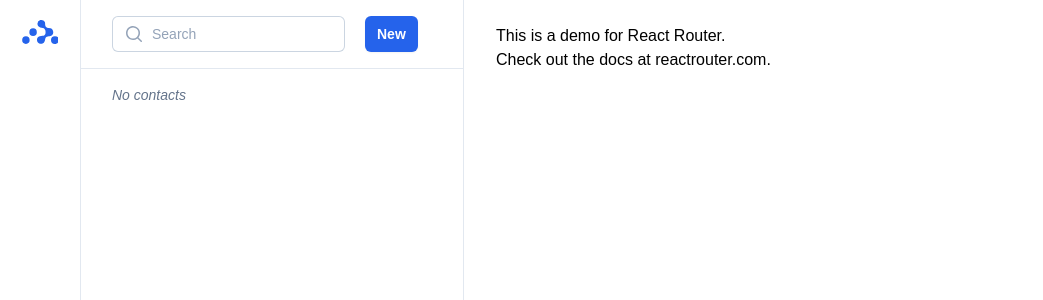
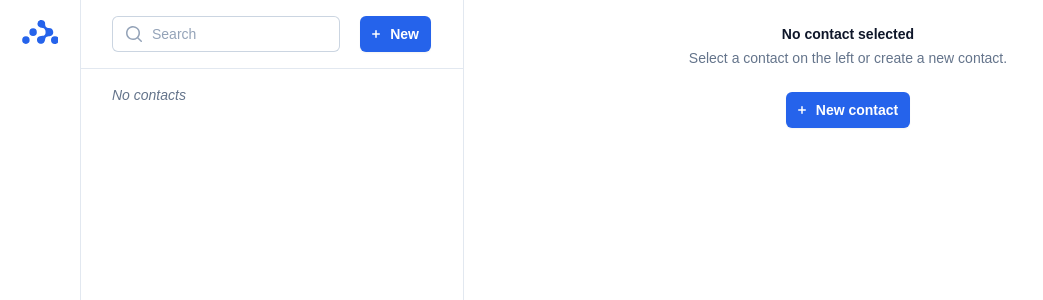
Before and after one commit to zelinka-marek/react-router-v6-tutorial, a React (Vite) app: page / in a window 1280 px wide. Shown: the top 300 px of the page, without its empty margins (0-1043 px from the left). Built offline with nearby package versions, Linux system fonts and the light colour scheme; a web font is replaced by a local one.

Commit message:
style index page

```diff
--- /dev/null
+++ b/src/components/empty.jsx
@@ -0,0 +1,11 @@
+export function Empty({ title, description, children }) {
+  return (
+    <div className="flex flex-col items-center">
+      <h3 className="text-sm font-semibold text-gray-900">{title}</h3>
+      {description ? (
+        <p className="mt-1 text-sm text-gray-500">{description}</p>
+      ) : null}
+      {children ? <div className="mt-6">{children}</div> : null}
+    </div>
+  );
+}
--- a/src/routes/index.jsx
+++ b/src/routes/index.jsx
@@ -1,10 +1,22 @@
+import { PlusSmallIcon } from "@heroicons/react/20/solid";
+import { Form } from "react-router-dom";
+import { Empty } from "../components/empty";
+
 export default function Index() {
   return (
-    <p id="zero-state">
-      This is a demo for React Router.
-      <br />
-      Check out{" "}
-      <a href="https://reactrouter.com">the docs at reactrouter.com</a>.
-    </p>
+    <Empty
+      title="No contact selected"
+      description="Select a contact on the left or create a new contact."
+    >
+      <Form method="post">
+        <button
+          type="submit"
+          className="flex items-center gap-1 rounded-md bg-blue-600 px-3 py-2 text-sm font-semibold text-white shadow-sm hover:bg-blue-500 focus-visible:outline focus-visible:outline-2 focus-visible:outline-offset-2 focus-visible:outline-blue-600"
+        >
+          <PlusSmallIcon className="-ml-1.5 h-5 w-5" />
+          New contact
+        </button>
+      </Form>
+    </Empty>
   );
 }
--- a/src/routes/root.jsx
+++ b/src/routes/root.jsx
@@ -1,4 +1,4 @@
-import { StarIcon } from "@heroicons/react/20/solid";
+import { PlusSmallIcon, StarIcon } from "@heroicons/react/20/solid";
 import {
   Form,
   NavLink,
@@ -38,9 +38,10 @@ export default function Root() {
             <Form method="post">
               <button
                 type="submit"
-                className="rounded-md bg-blue-600 px-3 py-2 text-sm font-semibold text-white shadow-sm hover:bg-blue-500 focus-visible:outline focus-visible:outline-2 focus-visible:outline-offset-2 focus-visible:outline-blue-600"
+                className="flex items-center gap-1 rounded-md bg-blue-600 px-3 py-2 text-sm font-semibold text-white shadow-sm hover:bg-blue-500 focus-visible:outline focus-visible:outline-2 focus-visible:outline-offset-2 focus-visible:outline-blue-600"
                 aria-label="New contact"
               >
+                <PlusSmallIcon className="-ml-1.5 h-5 w-5" />
                 New
               </button>
             </Form>
```
